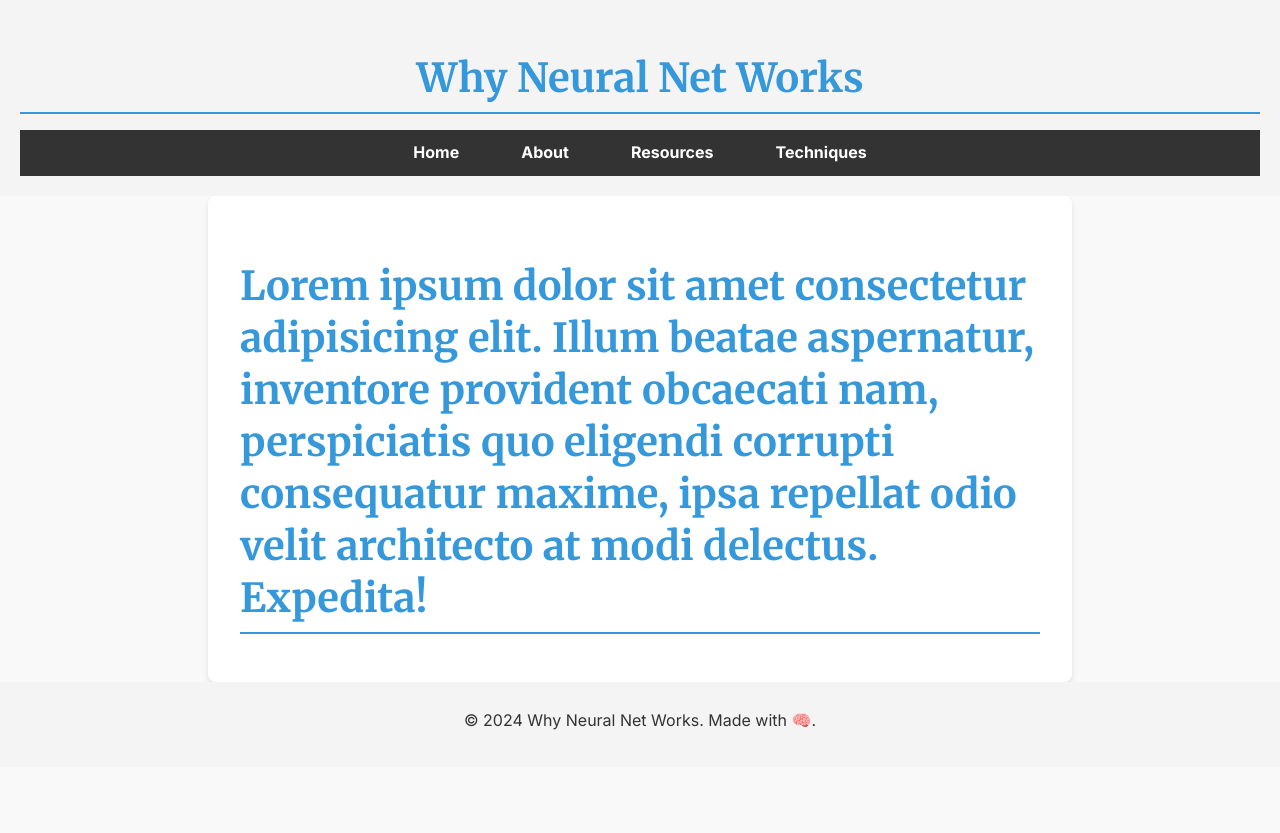
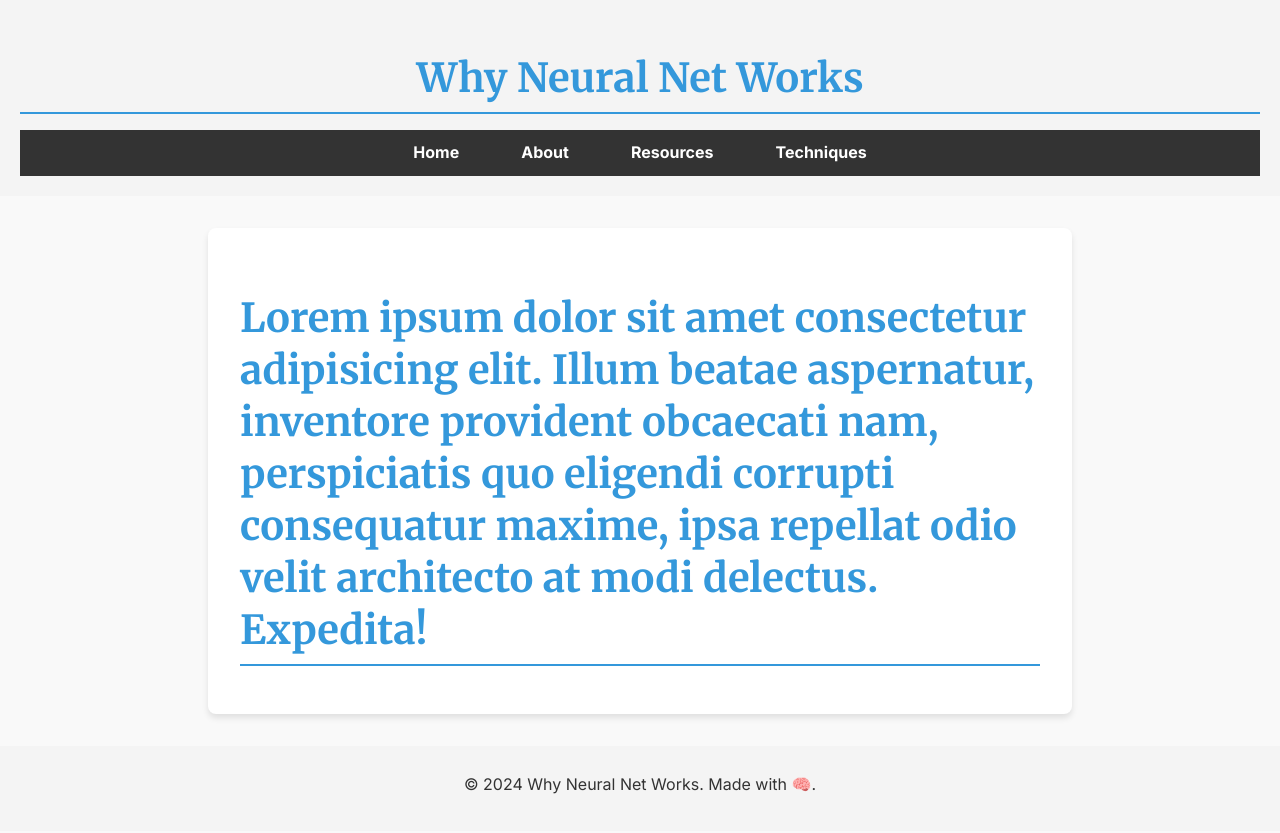
Before and after one commit to Neural-Nerdworks/why-neural-net-works, a Jekyll site: the page built from _projects/project2.md, in a window 1280 px wide. Shown: the top 833 px of the page. Built offline with Jekyll 4.4.1, drawn with Linux system fonts in a browser that asks for light colours.

Commit message:
modified css

```diff
--- a/assets/css/style.css
+++ b/assets/css/style.css
@@ -165,11 +165,15 @@ body {
 
 .article-container {
   max-width: 800px;
-  margin: 0 auto;
+  margin: 2rem auto;
   padding: 2rem;
   background-color: var(--card-background);
   box-shadow: 0 4px 6px rgba(0, 0, 0, 0.1);
   border-radius: 8px;
+}
+
+main {
+  width: 100%;
 }
 
 h1, h2, h3, h4, h5, h6 {
@@ -272,6 +276,7 @@ img {
 @media (max-width: 768px) {
   .article-container {
     padding: 1rem;
+    margin: 1rem;
   }
 
   h1 {
@@ -285,4 +290,18 @@ img {
   h3 {
     font-size: 1.5rem;
   }
+
+  header .container {
+    flex-direction: column;
+    align-items: flex-start;
+  }
+
+  header nav ul {
+    margin-top: 1rem;
+  }
+
+  header nav ul li {
+    margin-left: 0;
+    margin-right: 1rem;
+  }
 }
```
